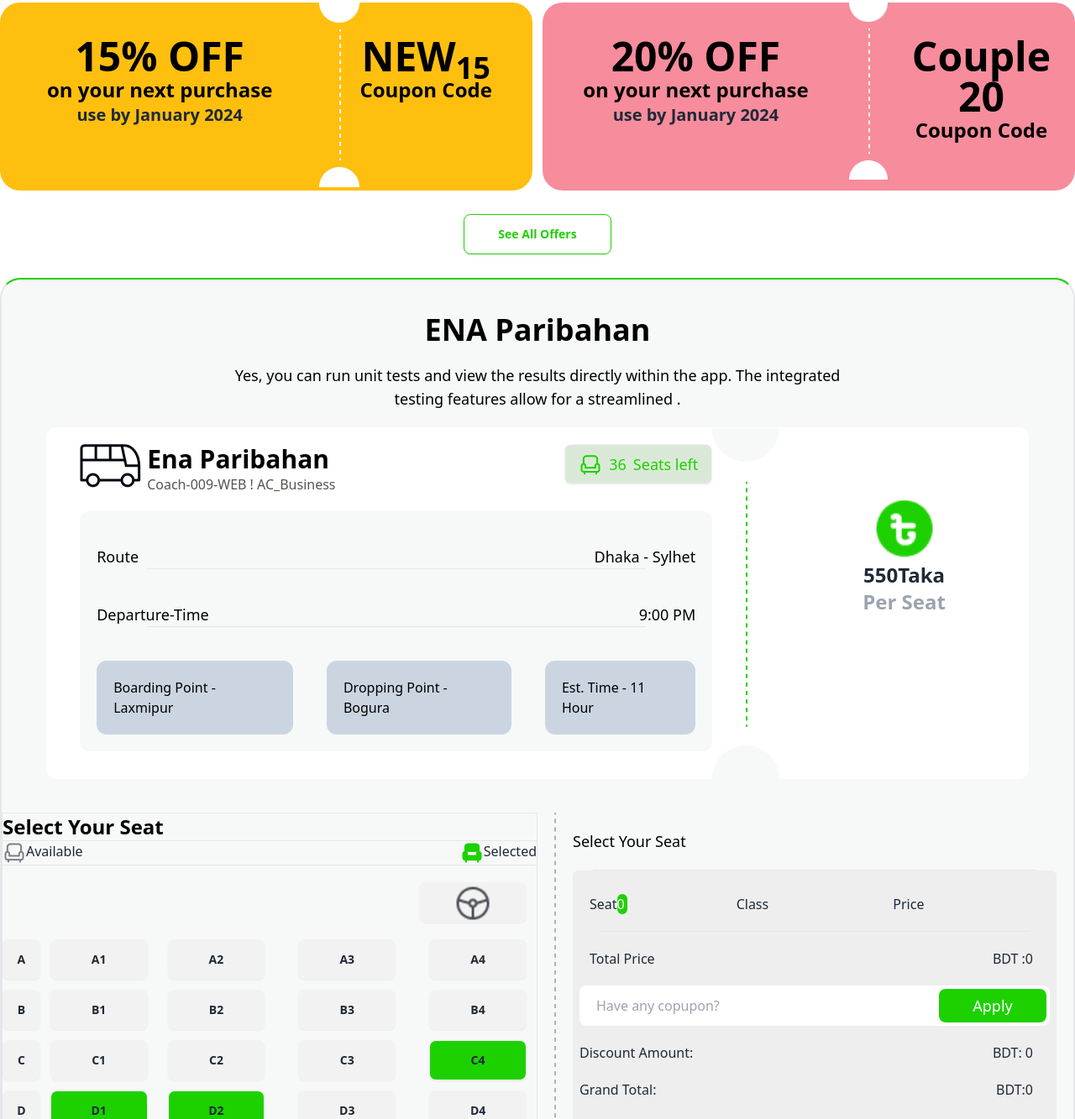
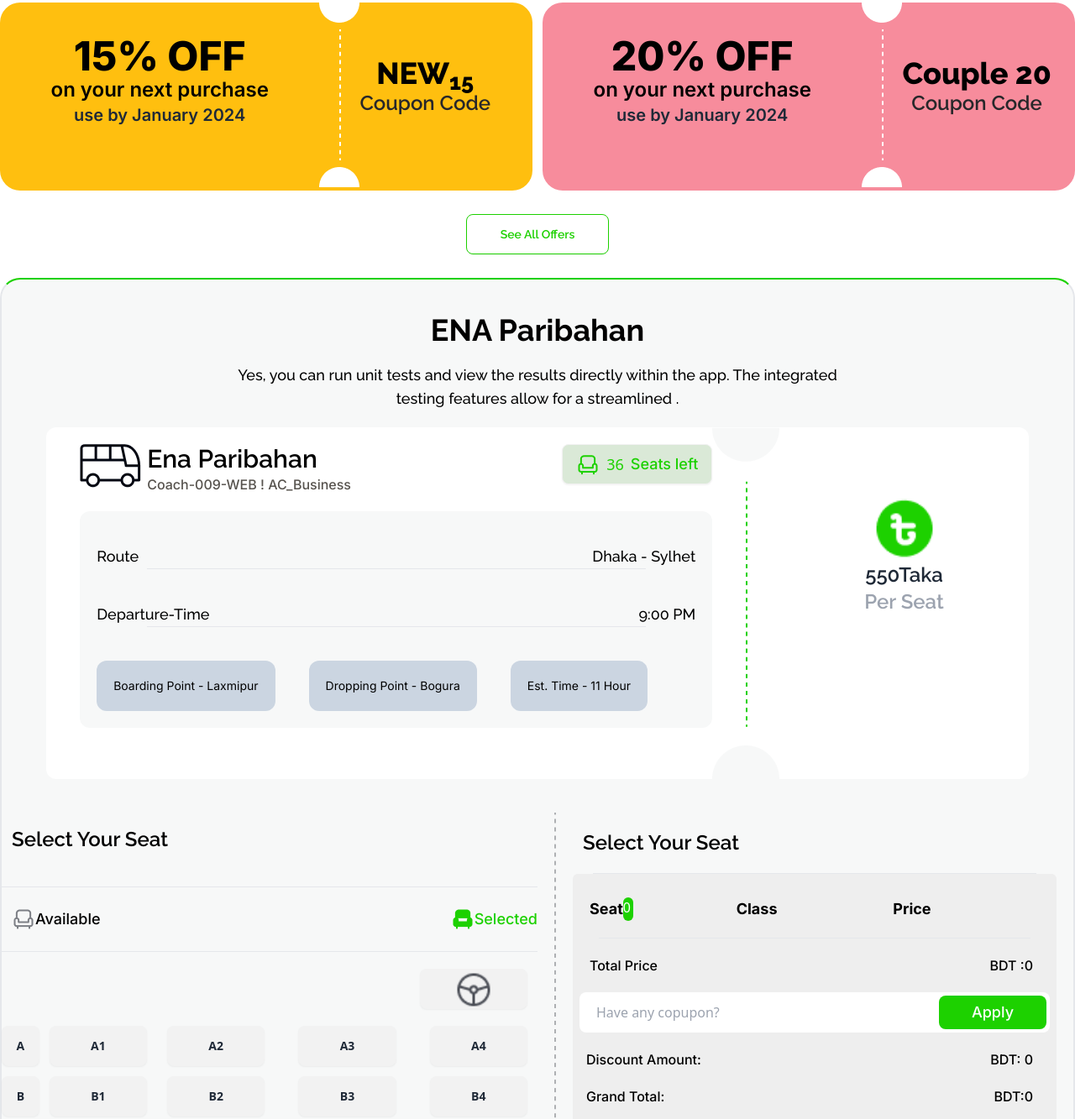
Before and after one commit to mottalibhassan/B9A5-smart-ticketing-main, a plain HTML site: page index.html in a window 1280 px wide. Shown: the part 1009-2342 px from the top of the page at 84% size. Drawn offline with nearby package versions, Linux system fonts and the light colour scheme.

Commit message:
font select and apply

```diff
--- a/index.html
+++ b/index.html
@@ -61,36 +61,36 @@
             <div class="flex gap-3">
                 <div class="w-2/4 h-56 bg-[#FFBF0F] rounded-3xl mt-5 flex">
                     <div class="w-3/5 text-center pt-10">
-                        <h2 class="text-5xl text-black font-extrabold">15% OFF</h2>
-                        <h5 class="text-2xl text-black font-semibold">on your next purchase</h5>
-                        <p class="text-xl font-semibold">use by January 2024</p>
+                        <h2 class="text-5xl inter900 text-black font-extrabold">15% OFF</h2>
+                        <h5 class="text-2xl inter900 text-black font-semibold">on your next purchase</h5>
+                        <p class="text-xl inter700 font-semibold">use by January 2024</p>
                     </div>
                     <div>
                         <img src="./images/cupon-devider.png" alt="">
                     </div>
-                    <div class="text-center pt-10">
-                        <h2 class="text-5xl text-black font-extrabold">NEW<sub>15</sub></h2>
-                        <p class="text-2xl text-black font-semibold">Coupon Code</p>
+                    <div class="text-center py-16">
+                        <h2 class="text-4xl raleway700 text-black font-extrabold">NEW<sub>15</sub></h2>
+                        <p class="text-2xl raleway700 text-zinc-800 font-semibold">Coupon Code</p>
                     </div>
                 </div>
                 <div class="w-2/4 h-56 bg-[#F78C9C] rounded-3xl mt-5 flex">
                     <div class="w-3/5 text-center pt-10">
-                        <h2 class="text-5xl text-black font-extrabold">20% OFF</h2>
-                        <h5 class="text-2xl text-black font-semibold">on your next purchase</h5>
-                        <p class="text-xl font-semibold">use by January 2024</p>
+                        <h2 class="text-5xl inter900 text-black font-extrabold">20% OFF</h2>
+                        <h5 class="text-2xl inter900 text-black font-semibold">on your next purchase</h5>
+                        <p class="text-xl inter700 font-semibold">use by January 2024</p>
                     </div>
                     <div>
                         <img src="./images/cupon-devider.png" alt="">
                     </div>
-                    <div class="text-center pt-10">
-                        <h2 class="text-5xl text-black font-extrabold">Couple 20</h2>
-                        <p class="text-2xl text-black font-semibold">Coupon Code</p>
+                    <div class="text-center py-16">
+                        <h2 class="text-4xl raleway700 text-black font-extrabold">Couple 20</h2>
+                        <p class="text-2xl raleway700  text-zinc-800 font-semibold">Coupon Code</p>
                     </div>
                 </div>
             </div>
             <div class="flex my-7">
                 <div class="flex-1  text-center">
-                    <button class="btn px-10 bg-white text-[#1DD100]  border-[#1DD100] hover:bg-[#1DD100]  hover:text-white">See All Offers</button>
+                    <button class="btn px-10 bg-white text-[#1DD100] raleway800  border-[#1DD100] hover:bg-[#1DD100]  hover:text-white">See All Offers</button>
                 </div>
             </div>
         </section>
@@ -98,8 +98,8 @@
         <section class="bg-[#F7F8F8] rounded-t-3xl border-t-[#1dd100] border-2" id="buyTicket">
             <!-- paribahan section title and discription -->
             <div>
-                <h2 class="text-4xl text-black pt-10 font-bold text-center">ENA Paribahan</h2>
-                <p class="text-lg text-black pt-5 font-medium text-center">Yes, you can run unit tests and view the results directly within the app. The integrated <br> testing features allow for a streamlined .</p>
+                <h2 class="text-4xl text-black raleway700 pt-10 font-bold text-center">ENA Paribahan</h2>
+                <p class="text-lg text-black raleway500 pt-5 font-medium text-center">Yes, you can run unit tests and view the results directly within the app. The integrated <br> testing features allow for a streamlined .</p>
             </div>
             <!-- bus sidule  -->
             <div class="bg-white  w-11/12 m-auto mt-5 flex mb-10 pl-10 rounded-xl">
@@ -111,8 +111,8 @@
                             <img src="./images/bus-logo.png" alt="">
                         </div>
                         <div class="flex-1">
-                            <h2 class="text-3xl text-black font-semibold">Ena Paribahan</h2>
-                            <p class="text-base text-stone-600 font-medium">Coach-009-WEB ! AC_Business</p>
+                            <h2 class="text-3xl raleway800 text-black font-semibold">Ena Paribahan</h2>
+                            <p class="text-base inter500 text-stone-600 font-medium">Coach-009-WEB ! AC_Business</p>
                         </div>
                         <div class="flex-1 text-right">
                             <button class="btn bg-[#dae9d7] hover:bg-white border hover:border-[#1dd100]">
@@ -120,7 +120,7 @@
                                     <img src="./images/seat-green.png" alt="">
                                 </div>
                                 <span id="sitNumbers" class="text-lg text-[#1dd100] font-medium">36</span>
-                                <p class="text-lg text-[#1dd100] font-medium">Seats left</p>
+                                <p class="text-lg text-[#1dd100] inter700 font-medium">Seats left</p>
                             </button>
                         </div>
                     </div>
@@ -128,31 +128,31 @@
                     <div class="bg-[#F7F8F8] rounded-xl p-5">
                         <div class="flex pt-5">
                             <div class="w-2/5  text-left">
-                                <p class="text-lg text-black font-medium">Route</p>
+                                <p class="text-lg raleway600 text-black font-medium">Route</p>
                             </div>
                             <div class=" w-3/5  text-right">
-                                <p class="text-lg text-black font-medium">Dhaka - Sylhet</p>
+                                <p class="text-lg raleway600 text-black font-medium">Dhaka - Sylhet</p>
                             </div>
                         </div>
                         <hr class="w-5/6 m-auto">
                         <div class="flex pt-10">
                             <div class="w-2/5  text-left">
-                                <p class="text-lg text-black font-medium">Departure-Time</p>
+                                <p class="text-lg raleway600 text-black font-medium">Departure-Time</p>
                             </div>
                             <div class=" w-3/5  text-right">
-                                <p class="text-lg text-black font-medium">9:00 PM</p>
+                                <p class="text-lg raleway600 text-black font-medium">9:00 PM</p>
                             </div>
                         </div>
                         <hr class="w-5/6 m-auto">
                         <div class="flex pt-10 gap-10">
                             <div class="w-auto bg-slate-300 p-5 rounded-xl bg-[#0307120d]">
-                                <p class="text-base font-normal text-black">Boarding Point - Laxmipur</p>
+                                <p class="text-sm font-normal inter500 text-black">Boarding Point - Laxmipur</p>
                             </div>
                             <div class="w-auto bg-slate-300 p-5 rounded-xl bg-[#0307120d]">
-                                <p class="text-base font-normal text-black">Dropping Point - Bogura</p>
+                                <p class="text-sm font-normal inter500 text-black">Dropping Point - Bogura</p>
                             </div>
                             <div class="w-auto bg-slate-300 p-5 rounded-xl bg-[#0307120d]">
-                                <p class="text-base font-normal text-black">Est. Time - 11 Hour</p>
+                                <p class="text-sm font-normal inter500 text-black">Est. Time - 11 Hour</p>
                             </div>
                         </div>
                     </div>
@@ -164,30 +164,33 @@
                 <!-- 3rd part of sidule -->
                 <div class="flex-1  text-center mt-20">
                     <img class="w-20 h-20 object-cover m-auto" src="./images/fare.png" alt="">
-                    <p class="text-2xl font-semibold "><span  id="tickerPrice">550</span>Taka</p>
-                    <p class="text-2xl font-semibold text-gray-400">Per Seat</p>
+                    <p class="text-2xl raleway700 font-semibold "><span  id="tickerPrice">550</span>Taka</p>
+                    <p class="text-2xl raleway700 font-semibold text-gray-400">Per Seat</p>
                 </div>
             </div>
             <!-- most important part  seat and ticket confurmation part -->
             <!-- seat plan first div -->
             <!-- start -->
             <div class="flex">
-                <div class="w-6/12 border">
+                <div class="w-6/12">
                     <div>
-                        <div>
-                            <p class="text-2xl font-semibold text-black">Select Your Seat</p>
+                        <div class="py-4">
+                            <p class="text-2xl raleway600 font-semibold pl-3 text-black">Select Your Seat</p>
+                            <br>
                         </div>
                         <hr>
-                        <div class="flex">
+                        <br>
+                        <div class="flex pl-3">
                             <div class="flex justify-start flex-1">
                                 <img src="./images/seat-gray.png" alt="">
-                                <p>Available</p>
+                                <p class="text-lg text-black inter500">Available</p>
                             </div>
                             <div class="flex  justify-end flex-1">
                                 <img src="./images/seat-green-filled.png" alt="">
-                                <p>Selected</p>
+                                <p class="text-lg text-[#1dd100] inter500">Selected</p>
                             </div>
                         </div>
+                        <br>
                         <hr>
                         <!-- diver straing -->
                         <div class="flex flex-1 justify-end my-5 mx-3">
@@ -263,19 +266,19 @@
                     <img src="./images/Line 1.png" alt="">
                 </div>
                 <div class="px-5 flex-1">
-                    <div class="py-5"><p class="text-lg text-black font-medium">Select Your Seat</p></div>
+                    <div class="py-5"><p class="text-2xl raleway600 font-semibold pl-3 text-black">Select Your Seat</p></div>
                     <!-- sit const input field total grandtotal -->
                     <hr class="w-11/12 m-auto ">
                     <div class="bg-[#eeeeee] p-2 rounded-md">
                         <div class="flex my-5">
                             <div class="w-1/3 pl-3 flex">
-                                <p>Seat</p><span id="sitPurses" class="bg-[#1dd100] w-3 rounded-lg text-white">0</span>
+                                <p class="text-lg inter700 text-black">Seat</p><span id="sitPurses" class="bg-[#1dd100] w-3 rounded-lg text-white">0</span>
                             </div>
                             <div class="w-1/3">
-                                <p>Class</p>
+                                <p class="text-lg inter700 text-black">Class</p>
                             </div>
                             <div class="w-1/3">
-                                <p>Price</p>
+                                <p class="text-lg inter700 text-black">Price</p>
                             </div>
                         </div>
                         <hr class="w-11/12 m-auto ">
@@ -313,11 +316,11 @@
                         </div> -->
                         <div class="flex">
                             <div class="flex-1  pl-3 my-5">
-                                <p>Total Price</p>
+                                <p class=" text-base inter500 text-black">Total Price</p>
                             </div>
                             <div class="flex-1  text-right pr-5 my-5">
                                 <div>
-                                    <p>BDT :<span id="totalPrice">0</span></p>
+                                    <p class=" text-base inter500 text-black">BDT :<span id="totalPrice">0</span></p>
                                 </div>
                             </div>
                         </div>
@@ -325,47 +328,47 @@
                             <input type="text" class="w-full h-12 rounded-lg pl-5 "  placeholder="Have any copupon?" id="promoCodeFild">
                             <!-- disabled -->
                             <!-- <input type="submit"class="w-32 h-10 rounded-lg text-lg text-white font-medium bg-[#1dd100] absolute bottom-1 right-1 cursor-pointer " value="Apply"  > -->
-                            <button id="promoCodeBtn" class="w-32 h-10 rounded-lg text-lg text-white font-medium bg-[#1dd100] absolute bottom-1 right-1 ">Apply</button>
+                            <button id="promoCodeBtn" class="w-32 h-10 rounded-lg text-lg text-white font-medium bg-[#1dd100] absolute bottom-1 right-1 inter600">Apply</button>
                         </div>
                         <div class="flex my-5">
                             <div class="flex-1 text-left">
-                                <p>Discount Amount:</p>
+                                <p class="pl-2 text-base inter500 text-black">Discount Amount:</p>
                             </div>
                             <div class="flex-1 text-right pr-5">
-                                <p>BDT: <span id="discountAmountShow">0</span></p>
+                                <p class=" text-base inter500 text-black">BDT: <span id="discountAmountShow">0</span></p>
                             </div>
                         </div>
                         <div class="flex my-5">
                             <div class="flex-1 text-left">
-                                <p>Grand Total:</p>
+                                <p class="pl-2 text-base inter500 text-black">Grand Total:</p>
                             </div>
                             <div class="flex-1 text-right pr-5">
-                                <p>BDT:<span id="totalGrandAmount">0</span></p>
+                                <p class=" text-base inter500 text-black">BDT:<span id="totalGrandAmount">0</span></p>
                             </div>
                         </div>
                     </div>
                     <div>
                         <div class="pt-5">
-                            <p class="text-base text-black font-medium">Passenger Name*</p><br>
+                            <p class="text-base text-black inter600">Passenger Name*</p><br>
                             <input type="text" class="w-full rounded-md h-12 p-5" required placeholder="Enter your name" id="nametravelers">
                         </div>
                         <div class="pt-5">
-                            <p class="text-base text-black font-medium">Phone Number*</p><br>
+                            <p class="text-base text-black inter600">Phone Number*</p><br>
                             <input type="number" class="w-full rounded-md h-12 p-5" required placeholder="Enter your phone number" id="phoneNumber">
                         </div>
                         <div class="pt-5">
-                            <p class="text-base text-black font-medium">Email ID</p><br>
+                            <p class="text-base text-black inter600">Email ID</p><br>
                             <input type="email" class="w-full rounded-md h-12 p-5" placeholder="Enter your email id">
                         </div>
                         <div class="pt-5">
-                            <button onclick="popup()" id="pursesConfurmButton" class="btn w-full text-lg text-white hover:text-black bg-[#1dd100] font-medium " disabled >Next</button>
+                            <button onclick="popup()" id="pursesConfurmButton" class="btn w-full text-lg text-white hover:text-black bg-[#1dd100] raleway800 " disabled >Next</button>
                         </div>
                         <div class="flex pt-1">
                             <div class="flex-1 justify-start ">
-                                <p class="text-sm text-left text-gray-400 underline">Terms and Conditions</p>
+                                <p class="text-sm text-left inter400 text-gray-400 underline">Terms and Conditions</p>
                             </div>
                             <div class="flex-1 justify-end ">
-                                <p class="text-sm text-right underline text-gray-400">Cancellation Policy</p>
+                                <p class="text-sm text-right inter400 underline text-gray-400">Cancellation Policy</p>
                             </div>
                         </div>
                     </div>
@@ -380,10 +383,10 @@
                 <div class="flex justify-center pt-10">
                     <img src="./images/success.png" alt="">
                 </div>
-                <h2>SUCCESS</h2>
-                <p>Thank you for Booking Our Bus Seats. <br>We are working hard to find the best service and deals for you</p>
-                <p>Shortly you will find a confirmation in your email.</p>
-                <button onclick="normal()" class="btn ">Continue</button>
+                <h2 class="raleway600 text-lg text-[#1dd100]">SUCCESS</h2>
+                <p class="inter400 text-base text-black">Thank you for Booking Our Bus Seats. <br>We are working hard to find the best service and deals for you</p>
+                <p class="inter400 text-base text-slate-400">Shortly you will find a confirmation in your email.</p>
+                <button onclick="normal()" class="btn bg-[#1dd100] raleway800 hover:text-black text-lg text-white">Continue</button>
             </div>
             </div>
         </div>
@@ -392,11 +395,11 @@
         <div>
             <footer class="footer p-10 bg-neutral text-neutral-content">
                 <aside>
-                  <p>P-Ticket</p>
-                  <p>P-Ticket is a digital platform to make your <br>daily commuting better.</p>
+                  <p class="raleway800 text-4xl text-white">P-Ticket</p>
+                  <p class="inter400  text-base text-slate-300">P-Ticket is a digital platform to make your <br>daily commuting better.</p>
                 </aside>
                 <nav class="">
-                  <h6 class="footer-title">Download our app</h6>
+                  <h6 class="footer-title raleway600 text-xl text-white">Download our app</h6>
                   <div class="grid grid-flow-col gap-4">
                     <a><img src="./images/Group 104.png" alt=""></a>
                   </div>
@@ -406,12 +409,12 @@
         <div>
             <footer class="footer items-center p-4 bg-neutral text-neutral-content">
                 <aside class="items-center grid-flow-col">
-                  <p>@all rights reserved, P-Ticket services limited.2024</p>
+                  <p class=" inter400 text-base pl-3">@all rights reserved, P-Ticket services limited.2024</p>
                 </aside>
                 <nav class="grid-flow-col gap-4 md:place-self-center md:justify-self-end">
-                  <a><p>Terms & condition</p></a>
-                  <a><p>Return & refund policy</p></a>
-                  <a><p>Privacy policy</p></a>
+                  <a><p class="inter500 text-base text-white pr-3">Terms & condition</p></a>
+                  <a><p class="inter500 text-base text-white pr-3">Return & refund policy</p></a>
+                  <a><p class="inter500 text-base text-white pr-3">Privacy policy</p></a>
                 </nav>
               </footer>
         </div>
--- a/style.css
+++ b/style.css
@@ -17,6 +17,12 @@
   font-family: "Raleway", sans-serif;
   font-optical-sizing: auto;
   font-weight: 700;
+  font-style: normal;
+}
+.raleway600 {
+  font-family: "Raleway", sans-serif;
+  font-optical-sizing: auto;
+  font-weight: 600;
   font-style: normal;
 }
 .raleway500 {
@@ -40,10 +46,38 @@
   font-style: normal;
   /* font-variation-settings: "slnt" 0; */
 }
+.inter500 {
+  font-family: "Inter", sans-serif;
+  font-optical-sizing: auto;
+  font-weight: 500;
+  font-style: normal;
+  /* font-variation-settings: "slnt" 0; */
+}
+.inter600 {
+  font-family: "Inter", sans-serif;
+  font-optical-sizing: auto;
+  font-weight: 600;
+  font-style: normal;
+  /* font-variation-settings: "slnt" 0; */
+}
 .inter700 {
   font-family: "Inter", sans-serif;
   font-optical-sizing: auto;
-  font-weight: 400;
+  font-weight: 700;
+  font-style: normal;
+  /* font-variation-settings: "slnt" 0; */
+}
+.inter800 {
+  font-family: "Inter", sans-serif;
+  font-optical-sizing: auto;
+  font-weight: 800;
+  font-style: normal;
+  /* font-variation-settings: "slnt" 0; */
+}
+.inter900 {
+  font-family: "Inter", sans-serif;
+  font-optical-sizing: auto;
+  font-weight: 900;
   font-style: normal;
   /* font-variation-settings: "slnt" 0; */
 }
```
